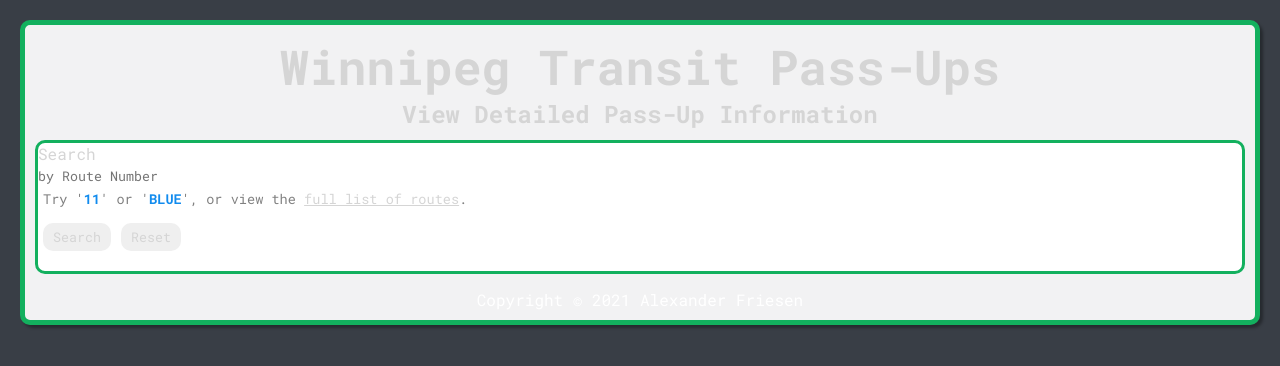
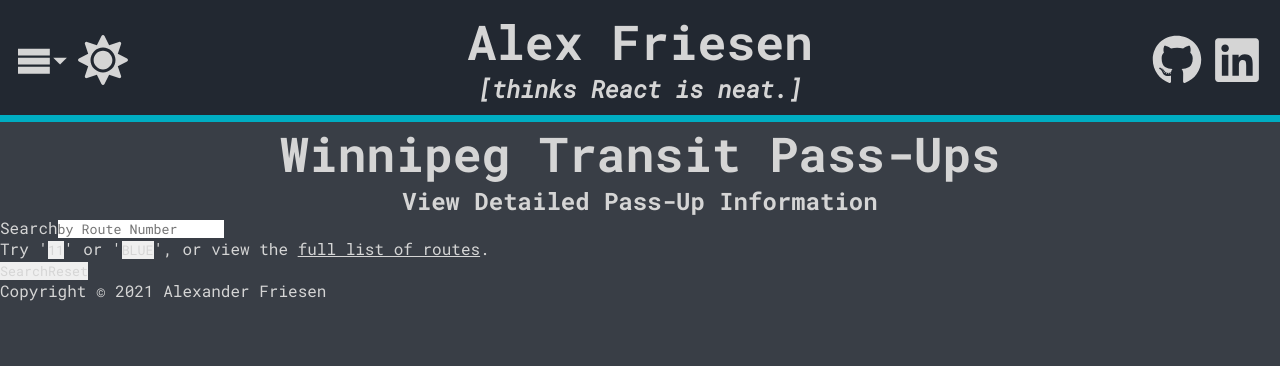
Before and after one commit to TritoLL/react-portfolio, a React (Create React App) app: page /passups in a window 1280 px wide. Shown: the top 366 px of the page. Built offline with nearby package versions, Linux system fonts and the light colour scheme.

Commit message:
add main site header to critters+passups
also add theming

```diff
--- a/src/App.js
+++ b/src/App.js
@@ -62,10 +62,10 @@
                         />
                     </Route>
                     <Route exact path="/passups">
-                        <PassUpsPage />
+                        <PassUpsPage theme={theme} toggleTheme={toggleTheme} />
                     </Route>
                     <Route exact path="/critters">
-                        <ACNHPage />
+                        <ACNHPage theme={theme} toggleTheme={toggleTheme} />
                     </Route>
                     <Route exact path="/404">
                         <NotFoundPage />
--- a/src/pages/ACNHPage.js
+++ b/src/pages/ACNHPage.js
@@ -1,19 +1,24 @@
-import "../styles/acnh.css";
 import { useEffect } from "react";
 import Header from "../school/wd2-react-assignment/src/components/Header";
+import MainHeader from "../components/Header";
 import Footer from "../school/wd2-react-assignment/src/components/Footer";
 import SearchForm from "../school/wd2-react-assignment/src/components/SearchForm";
 
-export default function ACNHPage() {
+const ACNHPage = ({ theme, toggleTheme }) => {
     useEffect(() => {
         document.title = "ACNH Critter Info";
     }, []);
 
     return (
-        <main className="App">
-            <Header />
-            <SearchForm />
-            <Footer />
-        </main>
+        <>
+            <MainHeader theme={theme} toggleTheme={toggleTheme} />
+            <main className="App">
+                <Header />
+                <SearchForm />
+                <Footer />
+            </main>
+        </>
     );
-}
+};
+
+export default ACNHPage;
--- a/src/pages/PassUpsPage.js
+++ b/src/pages/PassUpsPage.js
@@ -1,19 +1,24 @@
-import "../styles/passups.css";
 import { useEffect } from "react";
 import Header from "../school/wd2-react-challenge/src/components/Header";
+import MainHeader from "../components/Header";
 import Footer from "../school/wd2-react-challenge/src/components/Footer";
 import SearchForm from "../school/wd2-react-challenge/src/components/SearchForm";
 
-export default function PassUpsPage() {
+const PassUpsPage = ({ theme, toggleTheme }) => {
     useEffect(() => {
         document.title = "Winnipeg Transit Pass-Ups";
     }, []);
 
     return (
-        <main className="App">
-            <Header />
-            <SearchForm />
-            <Footer />
-        </main>
+        <>
+            <MainHeader theme={theme} toggleTheme={toggleTheme} />
+            <main className="App">
+                <Header />
+                <SearchForm />
+                <Footer />
+            </main>
+        </>
     );
-}
+};
+
+export default PassUpsPage;
--- a/src/styles/passups.css
+++ b/src/styles/passups.css
@@ -1,5 +1,3 @@
-/* For the record, this is all custom. I am using MVP.CSS too, though. */
-
 * {
 	margin: 0;
 	padding: 0;
@@ -8,7 +6,7 @@
 }
 
 body {
-	background: url("https://upload.wikimedia.org/wikipedia/commons/2/2b/Winnipeg-Transit-Route-27-Notre-Dame-Downtown.jpg");
+	background: none;
 	background-repeat: no-repeat;
 	background-attachment: fixed;
 	background-position: center;
```
